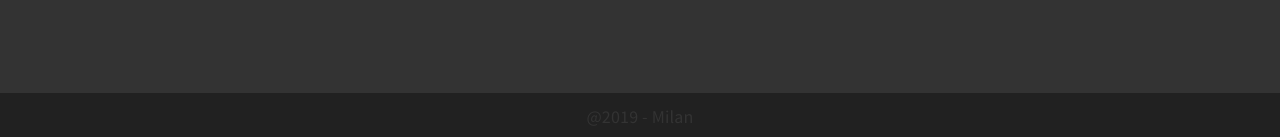
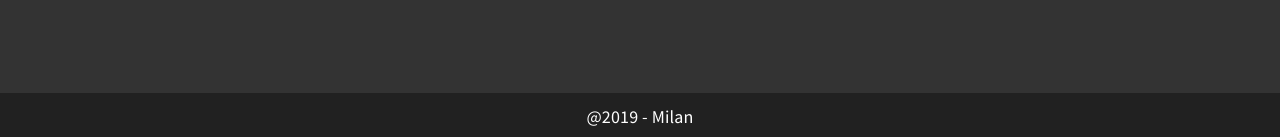
Before and after one commit to bdmilan/blog, a Jekyll site: the page built from index.html, in a window 1280 px wide. Shown: the part 2079-2216 px from the top of the page. Built offline with Jekyll 4.4.1, drawn with Linux system fonts in a browser that asks for light colours; the list of posts is cut into pages by our own code.

Commit message:
Update layout.scss

```diff
--- a/_sass/layout.scss
+++ b/_sass/layout.scss
@@ -268,7 +268,7 @@ footer {
 .footer {
 	padding: 10px 0;
 	background-color: $main-color;
-	color: $background-color;
+	color: #fff;
 	text-align: center;
 	position: absolute;
   width: 100%;
```
